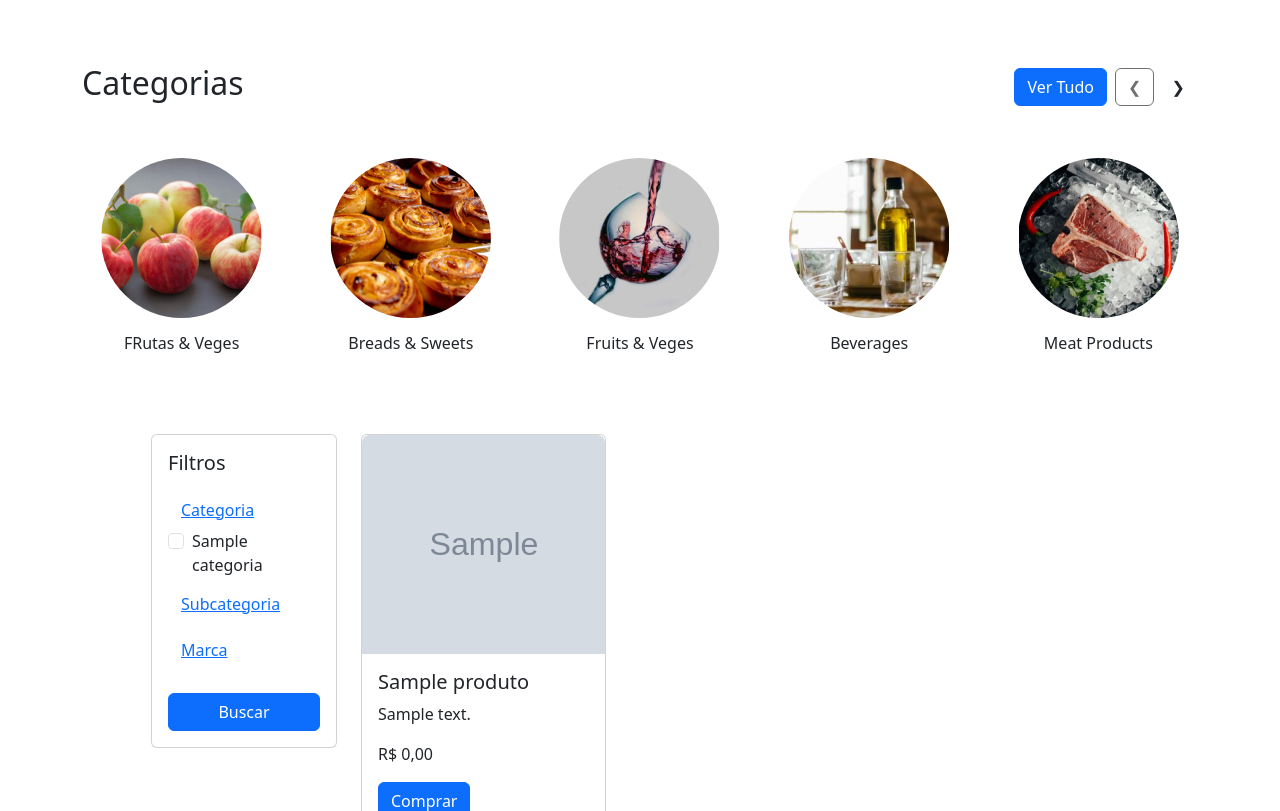
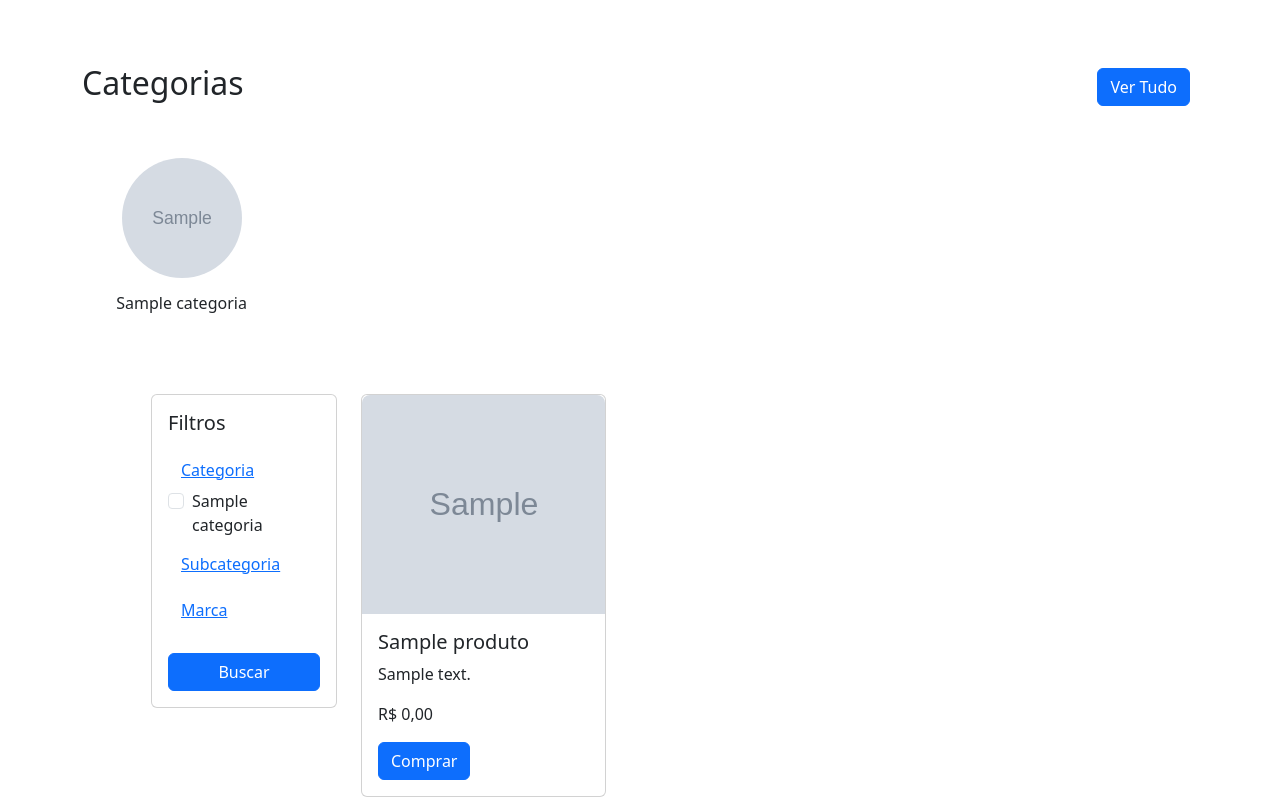
Before and after one commit to RafaelMarques159/TCC, a PHP site: page /produtos.php in a window 1280 px wide. Shown: the part 188-999 px from the top of the page. Run offline with PHP 8.4, Linux system fonts and the light colour scheme; tables that the repository leaves empty or names only in its code hold one stand-in row (values such as "Sample post"); grey boxes marked "Sample" are stand-in pictures; some libraries are stand-ins or nearby versions.

Commit message:
mudanças produtos.php e categorias.php
agora as categorias com suas fotos aparecem na aba de produtos

```diff
--- a/produtos.php
+++ b/produtos.php
@@ -181,59 +181,45 @@ include_once("config.php");
 
             </div>
         </div>
+
         <div class="row">
             <div class="col-md-12">
 
+                <?php
+                include_once "config.php";
+
+                $sql = "SELECT * FROM categorias";
+                $res = $conn->query($sql);
+                ?>
+
                 <div class="category-carousel swiper">
                     <div class="swiper-wrapper">
-                            <a href="category.html" class="nav-link swiper-slide text-center">
-                                <img src="images/category-thumb-1.jpg" class="rounded-circle" alt="Category Thumbnail">
-                                <h4 class="fs-6 mt-3 fw-normal category-title">FRutas & Veges</h4>
+
+                        <?php
+                        if ($res && $res->num_rows > 0) {
+                            while ($row = $res->fetch_object()) {
+
+                                // Proteção evitando HTML quebrado
+                                $img = htmlspecialchars($row->img_categoria, ENT_QUOTES, 'UTF-8');
+                                $nome = htmlspecialchars($row->nome_categoria, ENT_QUOTES, 'UTF-8');
+
+                                echo "
+                                <a href='category.php?id={$row->id_categoria}' class='nav-link swiper-slide text-center'>
+
+                                    <img src='{$img}'
+                                         class='rounded-circle'
+                                         style='width:120px;height:120px;object-fit:cover;'
+                                         alt='{$nome}'>
+
+                                    <h4 class='fs-6 mt-3 fw-normal category-title'>
+                                        {$nome}
+                                    </h4>
+
                                 </a>
-                            <a href="category.html" class="nav-link swiper-slide text-center">
-                                <img src="images/category-thumb-2.jpg" class="rounded-circle" alt="Category Thumbnail">
-                                <h4 class="fs-6 mt-3 fw-normal category-title">Breads & Sweets</h4>
-                            </a>
-                            <a href="category.html" class="nav-link swiper-slide text-center">
-                                <img src="images/category-thumb-3.jpg" class="rounded-circle" alt="Category Thumbnail">
-                                <h4 class="fs-6 mt-3 fw-normal category-title">Fruits & Veges</h4>
-                            </a>
-                            <a href="category.html" class="nav-link swiper-slide text-center">
-                                <img src="images/category-thumb-4.jpg" class="rounded-circle" alt="Category Thumbnail">
-                                <h4 class="fs-6 mt-3 fw-normal category-title">Beverages</h4>
-                            </a>
-                            <a href="category.html" class="nav-link swiper-slide text-center">
-                                <img src="images/category-thumb-5.jpg" class="rounded-circle" alt="Category Thumbnail">
-                                <h4 class="fs-6 mt-3 fw-normal category-title">Meat Products</h4>
-                            </a>
-                            <a href="category.html" class="nav-link swiper-slide text-center">
-                                <img src="images/category-thumb-6.jpg" class="rounded-circle" alt="Category Thumbnail">
-                                <h4 class="fs-6 mt-3 fw-normal category-title">Breads</h4>
-                            </a>
-                            <a href="category.html" class="nav-link swiper-slide text-center">
-                                <img src="images/category-thumb-7.jpg" class="rounded-circle" alt="Category Thumbnail">
-                                <h4 class="fs-6 mt-3 fw-normal category-title">Fruits & Veges</h4>
-                            </a>
-                            <a href="category.html" class="nav-link swiper-slide text-center">
-                                <img src="images/category-thumb-8.jpg" class="rounded-circle" alt="Category Thumbnail">
-                                <h4 class="fs-6 mt-3 fw-normal category-title">Breads & Sweets</h4>
-                            </a>
-                            <a href="category.html" class="nav-link swiper-slide text-center">
-                                <img src="images/category-thumb-1.jpg" class="rounded-circle" alt="Category Thumbnail">
-                                <h4 class="fs-6 mt-3 fw-normal category-title">Fruits & Veges</h4>
-                            </a>
-                            <a href="category.html" class="nav-link swiper-slide text-center">
-                                <img src="images/category-thumb-1.jpg" class="rounded-circle" alt="Category Thumbnail">
-                                <h4 class="fs-6 mt-3 fw-normal category-title">Beverages</h4>
-                            </a>
-                            <a href="category.html" class="nav-link swiper-slide text-center">
-                                <img src="images/category-thumb-1.jpg" class="rounded-circle" alt="Category Thumbnail">
-                                <h4 class="fs-6 mt-3 fw-normal category-title">Meat Products</h4>
-                            </a>
-                            <a href="category.html" class="nav-link swiper-slide text-center">
-                                <img src="images/category-thumb-1.jpg" class="rounded-circle" alt="Category Thumbnail">
-                                <h4 class="fs-6 mt-3 fw-normal category-title">Breads</h4>
-                            </a>
+                                ";
+                            }
+                        }
+                        ?>
 
                     </div>
                 </div>
```
Also changed, not shown: salvar-categoria.php (+5 -4 lines), imagescategoria/1763931342-Yuji-Itadori-JJK.jpg (added), imagescategoria/1763931594-G6MacozacAQHBSS.jpg (added), imagescategoria/1763931657-Yuji-Itadori-JJK.jpg (added). Lines whose indentation alone changed are shown as unchanged.
